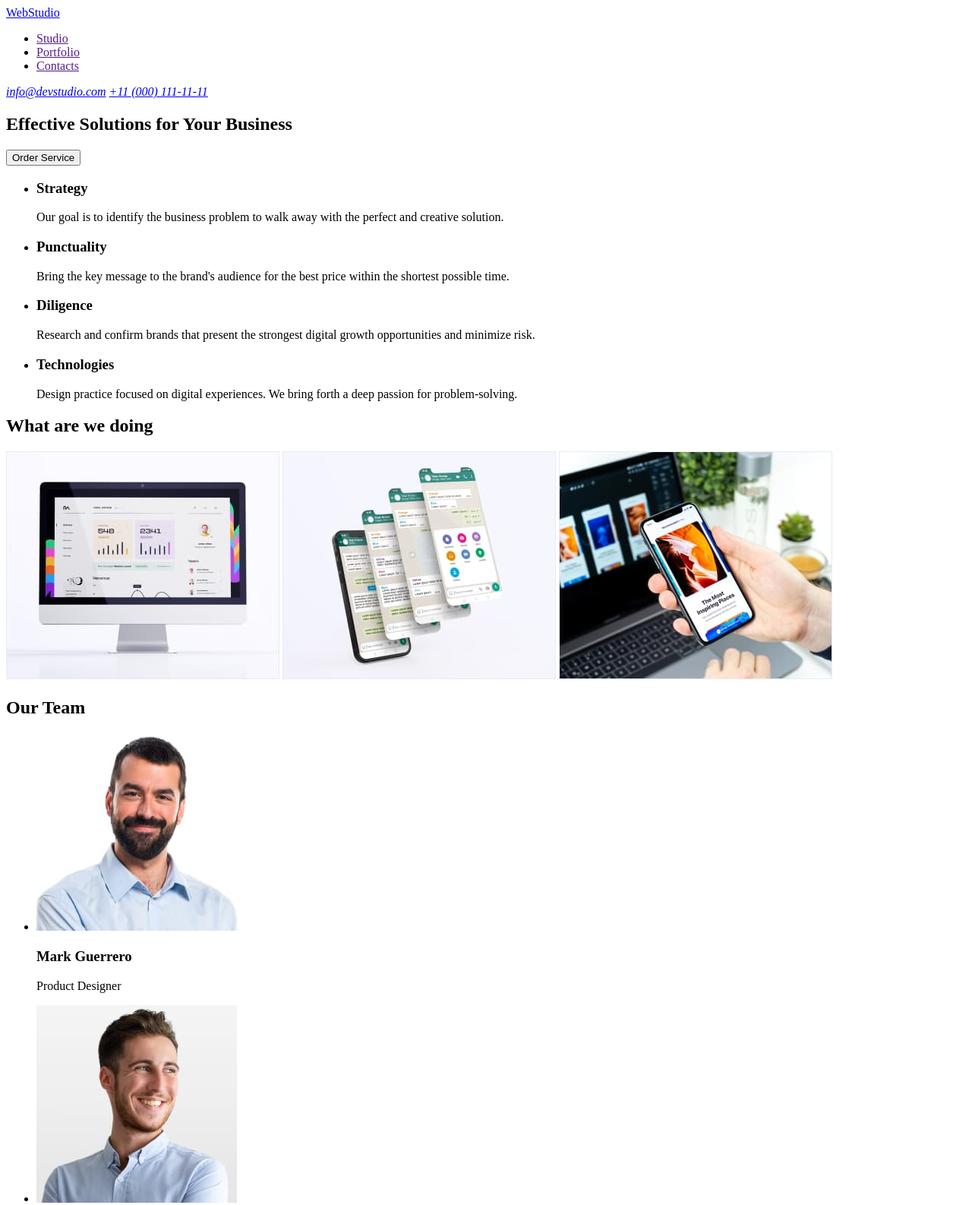
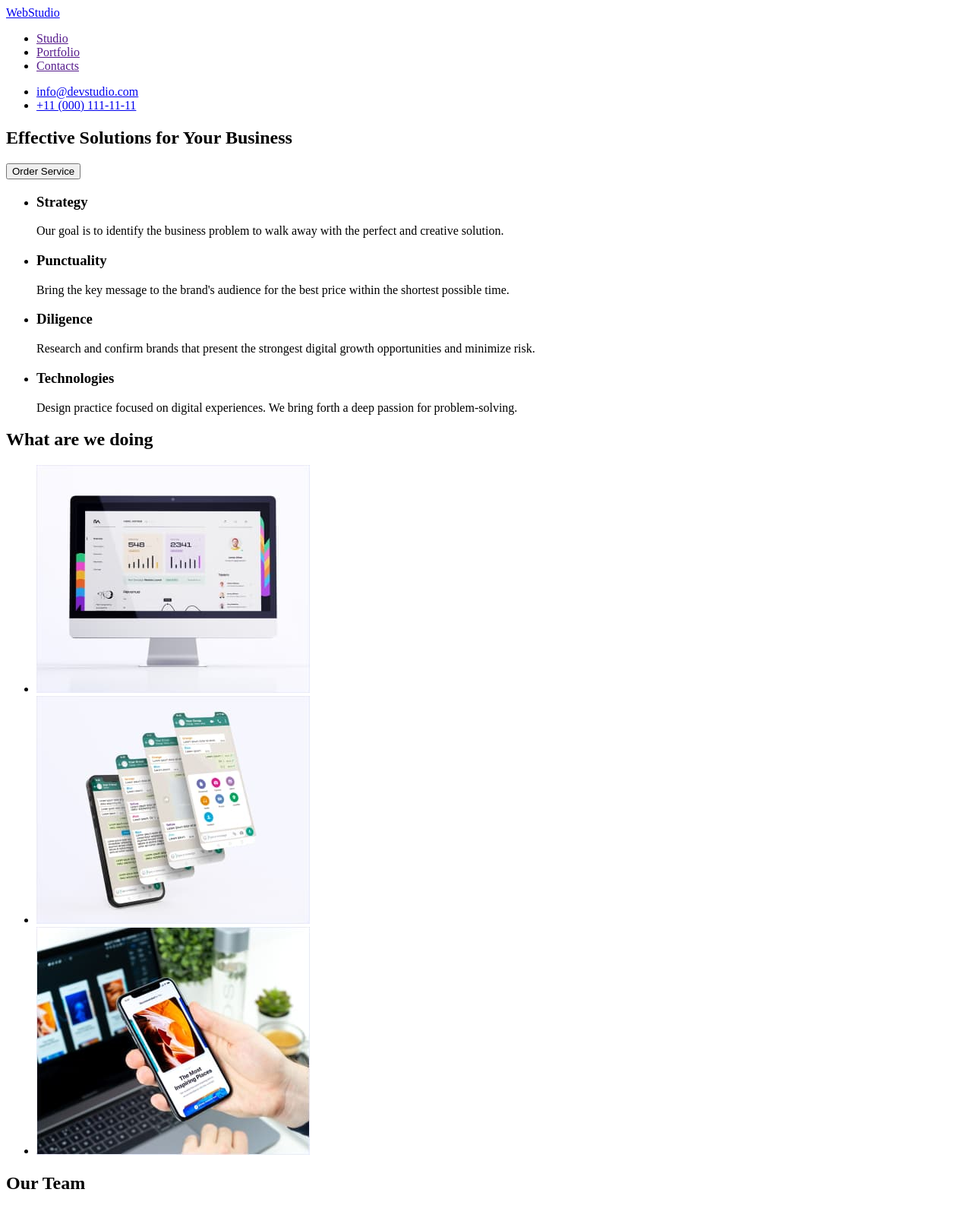
Before and after one commit to ruslan68116/goit-markup-hw-01, a plain HTML site: page index.html in a window 1280 px wide. Shown: the top 1586 px of the page at 76% size. Drawn offline with Linux system fonts and the light colour scheme.

Commit message:
2 modules of the first lesson

```diff
--- a/index.html
+++ b/index.html
@@ -20,20 +20,19 @@
         </ul>
       </nav>
       <!--address-->
-      <address>
-        <a href="mailto:info@devstudio.com">info@devstudio.com</a>
-        <a href="tel:+110001111111">+11 (000) 111-11-11</a>
-      </address>
+      <ul>
+        <li><a href="mailto:info@devstudio.com">info@devstudio.com</a></li>
+        <li><a href="tel:+110001111111">+11 (000) 111-11-11</a></li>
+      </ul>
     </header>
     <!-- hero-->
     <main>
-      <div>
       <section>
         <h1>Effective Solutions for Your Business</h1>
 
         <button type="button">Order Service</button>
       </section>
-      </div>
+
       <!--section1-->
       <section>
         <!-- feature -->
@@ -72,24 +71,32 @@
       <!--section2-->
       <section>
         <h2>What are we doing</h2>
+        <ul>
+          <li>
             <img
               src="./images/goit-markup-hw-01/squoosh/what-are-we-doing/img1.jpg"
               alt="monitor"
               width="360"
               height="300"
             />
+          </li>
+          <li>
             <img
               src="./images/goit-markup-hw-01/squoosh/what-are-we-doing/img2.jpg"
               alt="phone"
               width="360"
               height="300"
             />
+          </li>
+          <li>
             <img
               src="./images/goit-markup-hw-01/squoosh/what-are-we-doing/img3.jpg"
               alt="phone in hand"
               width="360"
               height="300"
             />
+          </li>
+        </ul>
       </section>
       <!--section3-->
       <section>
@@ -142,8 +149,7 @@
     <footer>
       <a href="/index.html">WebStudio</a>
       <p>
-        Increase the flow of customers and <br />
-        sales for your business with digital <br />
+        Increase the flow of customers and sales for your business with digital
         marketing & growth solutions.
       </p>
     </footer>
```
Lines whose indentation alone changed are shown as unchanged.
